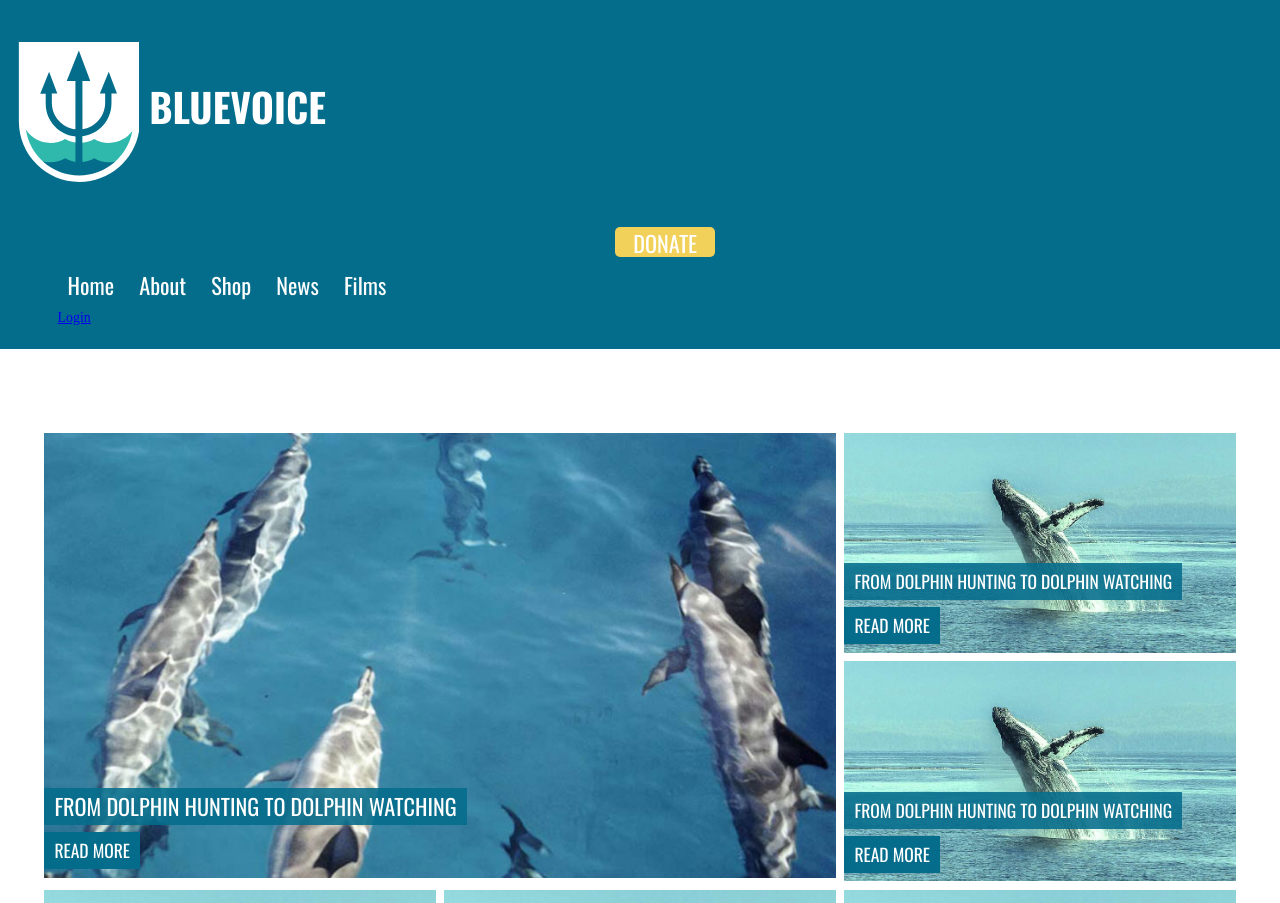
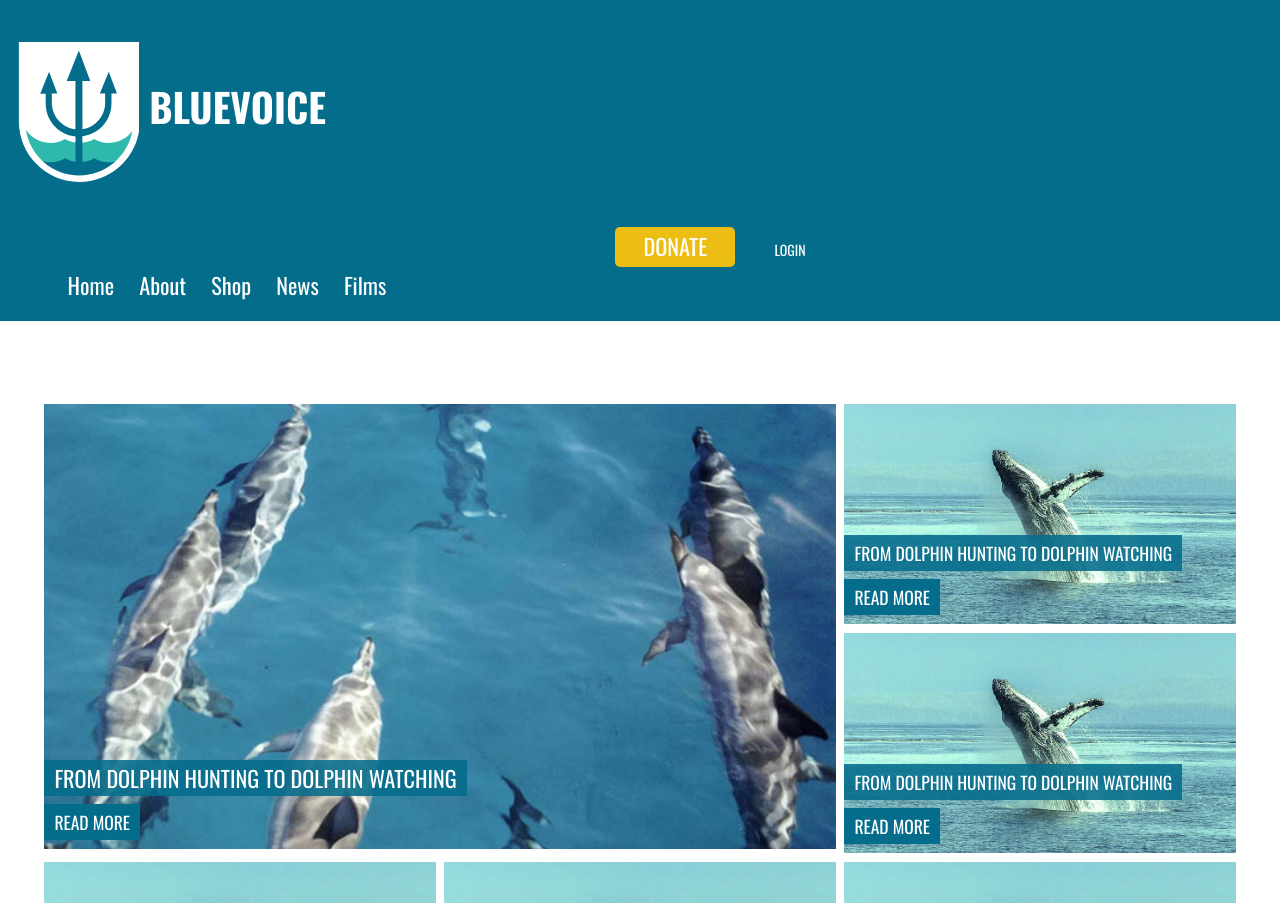
Before and after one commit to gumbey/blue-voice, a Jekyll site: the page built from index.html, in a window 1280 px wide. Shown: the top 903 px of the page. Built offline with Jekyll 4.4.1, drawn with Linux system fonts in a browser that asks for light colours; nearby versions of some CDN libraries; some web fonts are replaced; a style sheet for code colours, icons or effects is not loaded.

Commit message:
fix(scss): make adjustments to Donate & Login styling
make adjustments to Donate & Login styling

```diff
--- a/css/style.css
+++ b/css/style.css
@@ -1,5 +1,5 @@
 @import url(https://fonts.googleapis.com/css?family=Oswald:400,300,700);
-@import url(https://fonts.googleapis.com/css?family=Droid+Serif:400,400italic,700);
+@import url(https://fonts.googleapis.com/css?family=Noto+Sans:400,400italic,700,700italic);
 /**
  * For modern browsers
  * 1. The space content is one way to avoid an Opera bug when the
@@ -315,7 +315,7 @@
   }
 }
 html {
-  font: normal 100%/1.5 "Droid Serif", Times New Roman, Georgia, serif;
+  font: normal 100%/1.5 "Noto Sans", Arial, Helvetica, sans-serif;
 }
 
 h1, h2, h3, h4, h5, h6,
@@ -644,7 +644,7 @@
 }
 
 body {
-  font-family: "Droid Serif", Times New Roman, Georgia, serif;
+  font-family: "Noto Sans", Arial, Helvetica, sans-serif;
   margin: 0;
   padding: 0;
 }
@@ -660,10 +660,10 @@
 .header {
   padding: 1em 1em;
   position: relative;
-  background-color: #046d8b;
+  background-color: #046D8B;
 }
 .header p {
-  color: #fff;
+  color: #FFF;
   display: none;
 }
 
@@ -677,7 +677,7 @@
 }
 
 h1 {
-  color: #fff;
+  color: #FFF;
   font-family: "Oswald", Helvetica, Arial, sans-serif;
   text-transform: uppercase;
   display: inline-block;
@@ -694,7 +694,7 @@
 }
 
 .navigation {
-  background-color: #046d8b;
+  background-color: #046D8B;
   display: inline-block;
 }
 
@@ -704,7 +704,7 @@
 }
 .navigation ul li {
   list-style-type: none;
-  color: #fff;
+  color: #FFF;
 }
 .navigation ul .sub-menu li {
   border-bottom: 0;
@@ -713,16 +713,16 @@
   padding: 5px 10px;
   text-decoration: none;
   display: block;
-  color: #fff;
+  color: #FFF;
   text-align: center;
 }
 .navigation ul a:hover {
-  color: #f1d159;
+  color: #ECBE13;
 }
 
 .toggle-btn,
 .close-btn {
-  color: #fff;
+  color: #FFF;
   text-decoration: none;
   height: 40px;
   width: 40px;
@@ -746,28 +746,28 @@
 }
 
 .donate {
-  background-color: #f1d159;
+  background-color: #ECBE13;
   border-radius: 5px;
-  padding-top: 3px;
+  padding-top: 6px;
   display: block;
   margin: 0 auto;
-  width: 100px;
-  height: 30px;
+  width: 120px;
+  height: 40px;
   font-family: "Oswald", Helvetica, Arial, sans-serif;
   list-style-type: none;
   text-decoration: none;
-  color: #fff;
+  color: #FFF;
   text-transform: uppercase;
   text-align: center;
 }
 .donate:hover {
   background-color: #2FB8AC;
-  color: #fff;
+  color: #FFF;
   border-bottom: 0px;
 }
 
 .sub-menu {
-  background: #046d8b;
+  background: #046D8B;
   visibility: hidden;
   opacity: 0;
   position: absolute;
@@ -797,14 +797,32 @@
   transition-delay: 0s;
 }
 
+.login {
+  border-radius: 5px;
+  padding-top: 3px;
+  margin: 1em auto;
+  width: 100px;
+  height: 30px;
+  font-family: "Oswald", Helvetica, Arial, sans-serif;
+  list-style-type: none;
+  text-decoration: none;
+  color: #FFF;
+  text-transform: uppercase;
+  text-align: center;
+}
+.login:hover {
+  color: #ECBE13;
+  border-bottom: 0px;
+}
+
 .footer ul a {
   text-align: center;
-  color: #fff;
+  color: #FFF;
   border-bottom: 0px;
 }
 
 .footer {
-  background-color: #046d8b;
+  background-color: #046D8B;
   margin-bottom: 0;
   padding: 1em 5%;
 }
@@ -816,10 +834,10 @@
 .footer li {
   width: 35%;
   margin-right: 10%;
-  border-bottom: 0.5px solid #fff;
+  border-bottom: 0.5px solid #FFF;
 }
 .footer li:hover {
-  color: #f1d159;
+  color: #ECBE13;
 }
 .footer .footer-about,
 .footer .footer-news,
@@ -827,29 +845,31 @@
   margin-right: 0;
 }
 .footer a {
-  color: #fff;
+  color: #FFF;
   text-decoration: none;
   font-family: "Oswald", Helvetica, Arial, sans-serif;
 }
 .footer a:hover {
-  color: #f1d159;
+  color: #ECBE13;
 }
-.footer .donate {
+.footer .donate,
+.footer .login {
   display: inline-block;
   width: 100px;
   border-bottom: 0;
 }
-.footer .donate a:hover {
-  color: #fff;
+.footer .donate a:hover,
+.footer .login a:hover {
+  color: #FFF;
 }
 
 .footer h2 {
-  color: #fff;
+  color: #FFF;
   margin-left: 15px;
   text-transform: uppercase;
 }
 .footer p {
-  color: #fff;
+  color: #FFF;
   display: block;
 }
 
@@ -1030,11 +1050,11 @@
 }
 
 .info-wrap {
-  background-color: #046d8b;
+  background-color: #046D8B;
 }
 
 .info {
-  color: #fff;
+  color: #FFF;
   text-transform: uppercase;
   text-align: center;
   font-family: "Oswald", Helvetica, Arial, sans-serif;
@@ -1042,7 +1062,7 @@
 }
 
 .read {
-  color: #fff;
+  color: #FFF;
   text-transform: uppercase;
   text-align: center;
   font-family: "Oswald", Helvetica, Arial, sans-serif;
@@ -1050,12 +1070,12 @@
 }
 
 .read-wrap {
-  background-color: #046d8b;
+  background-color: #046D8B;
 }
 
 .other {
-  background-color: #046d8b;
-  color: #fff;
+  background-color: #046D8B;
+  color: #FFF;
   text-transform: uppercase;
   font-family: "Oswald", Helvetica, Arial, sans-serif;
   padding-top: 5px;
@@ -1142,7 +1162,7 @@
 .pay-btn {
   padding: 1em .5em;
   text-decoration: none;
-  color: #fff;
+  color: #FFF;
   display: block;
   font-family: "Oswald", Helvetica, Arial, sans-serif;
   font-weight: normal;
@@ -1151,7 +1171,7 @@
 }
 
 .credit {
-  background-color: #f1d159;
+  background-color: #ECBE13;
   position: relative;
 }
 
```
Also changed, not shown: scss/components/_main.scss (+24 -5 lines).
